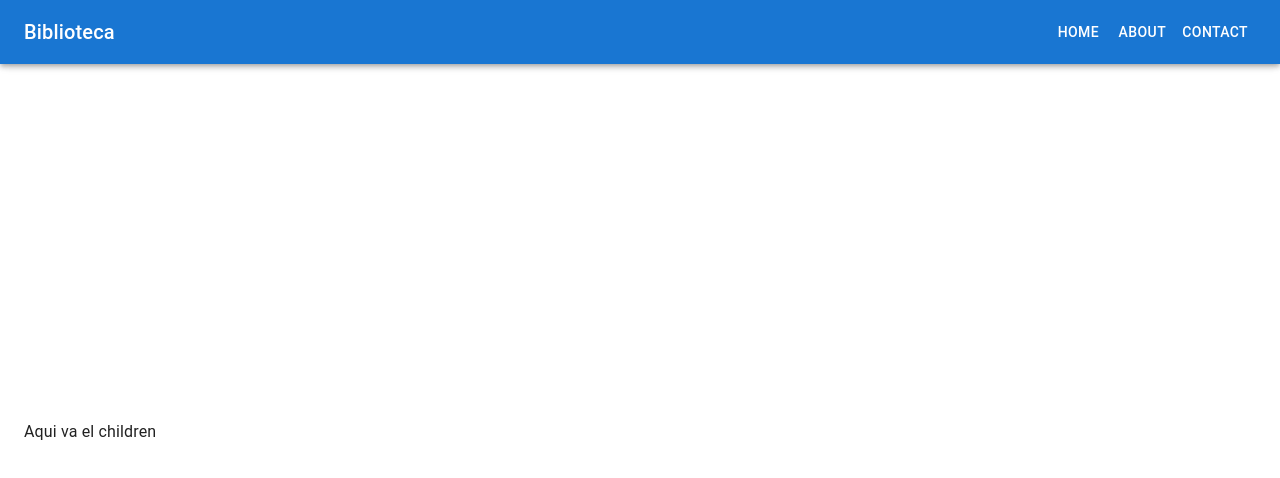
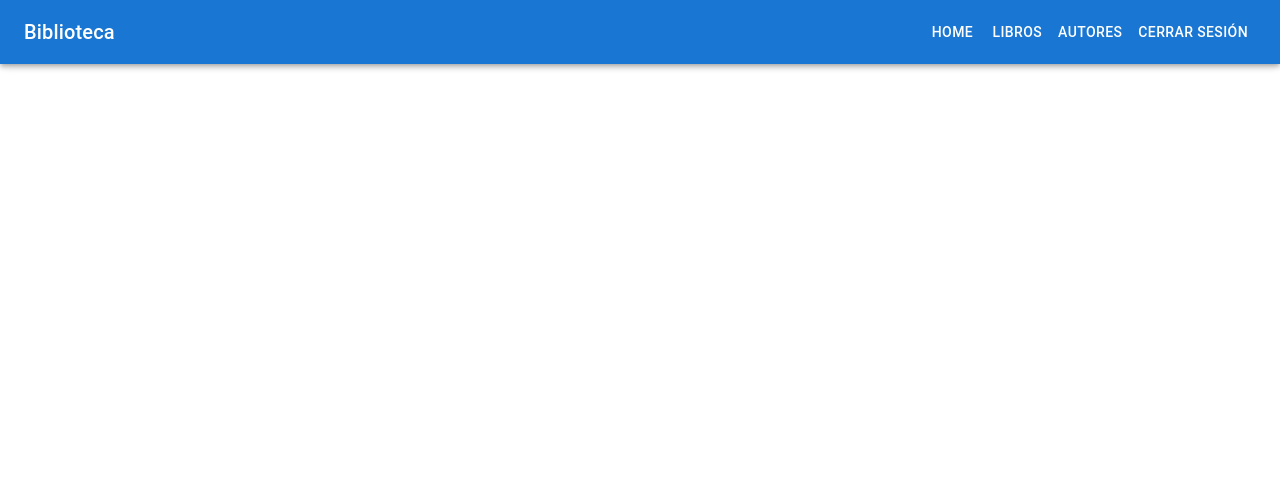
Before and after one commit to ICESI-PI1/spring-jpa-juanf-juank-jesus, a React (Vite) app in the folder React/: page /home in a window 1280 px wide. Shown: the top 478 px of the page. Built offline with nearby package versions, Linux system fonts and the light colour scheme.

Commit message:
Edit NavBar and index

```diff
--- a/React/src/components/NavBar.jsx
+++ b/React/src/components/NavBar.jsx
@@ -1,111 +1,57 @@
 import * as React from 'react';
 import PropTypes from 'prop-types';
+import { useNavigate, Link } from 'react-router-dom';
 import AppBar from '@mui/material/AppBar';
 import Box from '@mui/material/Box';
 import CssBaseline from '@mui/material/CssBaseline';
-import Divider from '@mui/material/Divider';
-import Drawer from '@mui/material/Drawer';
-import IconButton from '@mui/material/IconButton';
-import List from '@mui/material/List';
-import ListItem from '@mui/material/ListItem';
-import ListItemButton from '@mui/material/ListItemButton';
-import ListItemText from '@mui/material/ListItemText';
-import MenuIcon from '@mui/icons-material/Menu';
 import Toolbar from '@mui/material/Toolbar';
 import Typography from '@mui/material/Typography';
 import Button from '@mui/material/Button';
 
-const drawerWidth = 240;
-const navItems = ['Home', 'About', 'Contact'];
+function NavBar(props) {
+  const navigate = useNavigate();
+  const navItems = [
+    { name: 'Home', path: '/home' },
+    { name: 'Libros', path: '/books' },
+    { name: 'Autores', path: '/authors' }
+  ];
 
-function NavBar(props) {
-  const { window } = props;
-  const [mobileOpen, setMobileOpen] = React.useState(false);
-
-  const handleDrawerToggle = () => {
-    setMobileOpen((prevState) => !prevState);
+  const handleLogout = () => {
+    localStorage.removeItem('token');
+    navigate('/login');
   };
-
-  const drawer = (
-    <Box onClick={handleDrawerToggle} sx={{ textAlign: 'center' }}>
-      <Typography variant="h6" sx={{ my: 2 }}>
-        MUI
-      </Typography>
-      <Divider />
-      <List>
-        {navItems.map((item) => (
-          <ListItem key={item} disablePadding>
-            <ListItemButton sx={{ textAlign: 'center' }}>
-              <ListItemText primary={item} />
-            </ListItemButton>
-          </ListItem>
-        ))}
-      </List>
-    </Box>
-  );
-
-  const container = window !== undefined ? () => window().document.body : undefined;
 
   return (
     <Box sx={{ display: 'flex' }}>
       <CssBaseline />
       <AppBar component="nav">
         <Toolbar>
-          <IconButton
-            color="inherit"
-            aria-label="open drawer"
-            edge="start"
-            onClick={handleDrawerToggle}
-            sx={{ mr: 2, display: { sm: 'none' } }}
-          >
-            <MenuIcon />
-          </IconButton>
           <Typography
             variant="h6"
             component="div"
-            sx={{ flexGrow: 1, display: { xs: 'none', sm: 'block' } }}
+            sx={{ flexGrow: 1 }}
           >
             Biblioteca
           </Typography>
-          <Box sx={{ display: { xs: 'none', sm: 'block' } }}>
-            {navItems.map((item) => (
-              <Button key={item} sx={{ color: '#fff' }}>
-                {item}
-              </Button>
-            ))}
-          </Box>
+          {navItems.map((item) => (
+            <Button key={item.name} component={Link} to={item.path} sx={{ color: '#fff' }}>
+              {item.name}
+            </Button>
+          ))}
+          <Button onClick={handleLogout} sx={{ color: '#fff' }}>
+            Cerrar Sesión
+          </Button>
         </Toolbar>
       </AppBar>
-      <nav>
-        <Drawer
-          container={container}
-          variant="temporary"
-          open={mobileOpen}
-          onClose={handleDrawerToggle}
-          ModalProps={{
-            keepMounted: true, // Better open performance on mobile.
-          }}
-          sx={{
-            display: { xs: 'block', sm: 'none' },
-            '& .MuiDrawer-paper': { boxSizing: 'border-box', width: drawerWidth },
-          }}
-        >
-          {drawer}
-        </Drawer>
-      </nav>
       <Box component="main" sx={{ p: 3 }}>
         <Toolbar />
-        Aqui va el children
+        {/* Aquí va el contenido principal */}
       </Box>
     </Box>
   );
 }
 
 NavBar.propTypes = {
-  /**
-   * Injected by the documentation to work in an iframe.
-   * You won't need it on your project.
-   */
   window: PropTypes.func,
 };
 
--- a/React/src/routes/index.jsx
+++ b/React/src/routes/index.jsx
@@ -15,7 +15,8 @@ const showAlertAndRedirect = () => {
 
 
 const PrivateRoute = ({ element }) => {
-    const [isAuthenticated, setAuthenticated] = useState(false);
+  const [isAuthenticated, setAuthenticated] = useState(null); // null representa el estado de carga
+
 
   useEffect(() => {
     const isUserAuthenticated = async () => {
@@ -25,6 +26,7 @@ const PrivateRoute = ({ element }) => {
         try {
           const response = await axios.get('/verifyToken');
           const authenticationStatus = response.headers['authentication-status'];
+          console.log("Estoy autorizado");
           setAuthenticated(true);
         } catch (error) {
           console.log("El token no es válido");
@@ -32,6 +34,7 @@ const PrivateRoute = ({ element }) => {
           setAuthenticated(false);
         }
       } else {
+        console.log("No hay token");
         setAuthenticated(false);
       }
     };
@@ -39,9 +42,12 @@ const PrivateRoute = ({ element }) => {
     isUserAuthenticated();
   }, []);
 
+  if (isAuthenticated === null) {
+    return <div>Cargando...</div>;
+  }
+
   return isAuthenticated ? element : showAlertAndRedirect();
 };
-
 
   const Router = () => (
     <BrowserRouter>
```
Lines whose indentation alone changed are shown as unchanged.
